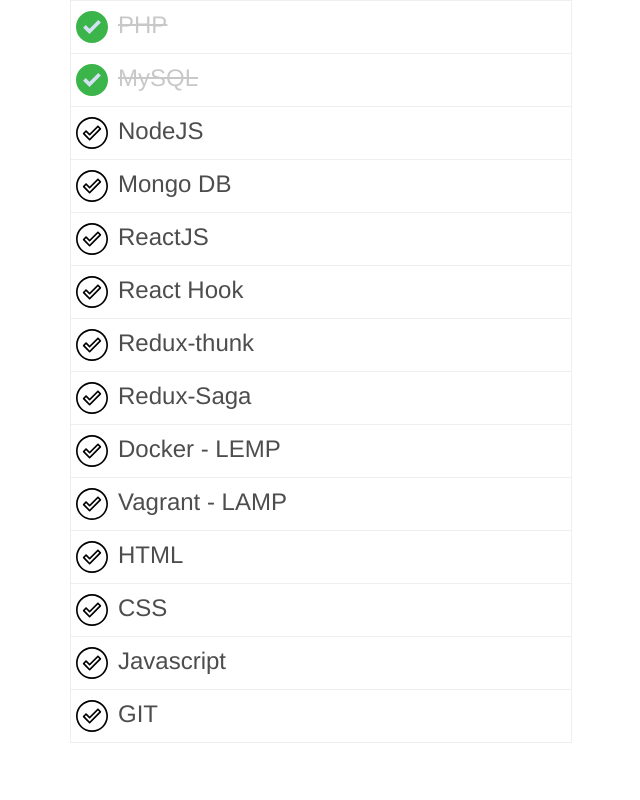
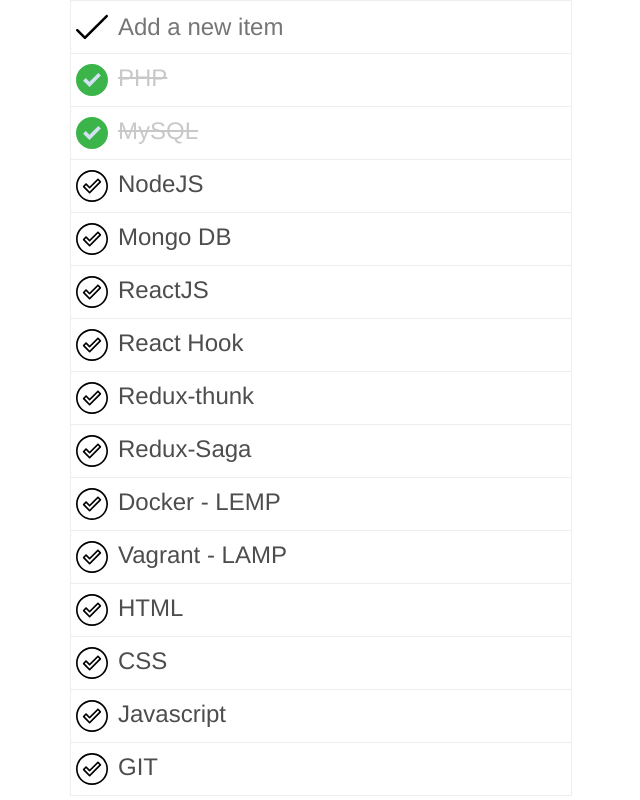
Before and after one commit to quangnguyen90/my_reactjs_case_study, a React (Create React App) app: page / in a window 1280 px wide. Shown: the whole page, without its empty margins (319-959 px from the left). Built offline with nearby package versions, Linux system fonts and the light colour scheme.

Commit message:
Finish TodoApp - P3 - Add to Todo List

```diff
--- a/src/App.css
+++ b/src/App.css
@@ -3,6 +3,24 @@
   margin-left: auto;
   margin-right: auto;
   border: 1px solid #eee;
+}
+.App .Header {
+  padding: 10px 5px;
+  display: flex;
+  border-bottom: 1px solid #eee;
+}
+
+.App .Header input {
+  font-family: "Helvetica Neue", Helvetica, Arial, sans-serif;
+  font-weight: 300;
+  font-size: 24px;
+  padding-left: 10px;
+  width: 100%;
+  border: none;
+}
+
+.App .Header input:focus {
+  outline: none;
 }
 
 .App-logo {
--- a/src/App.js
+++ b/src/App.js
@@ -1,11 +1,13 @@
 import React, { Component } from 'react';
 import './App.css';
 import TodoItem from './components/Todo/TodoItem';
+import tick from './img/tick.svg';
 
 class App extends Component {
   constructor() {
     super();
     this.state = {
+      newItem: '',
       todoItems: [
         { title: 'PHP', isComplete: true },
         { title: 'MySQL', isComplete: true },
@@ -23,6 +25,9 @@
         { title: 'GIT' },
       ]
     }
+
+    this.onKeyUp = this.onKeyUp.bind(this);
+    this.onChange = this.onChange.bind(this);
   }
 
   onItemClicked(item) {
@@ -44,10 +49,48 @@
     };
   }
 
+  onKeyUp(event) {
+    if (event.keyCode === 13) { //enter code
+      let text = event.target.value;
+      if (!text) {
+        return;
+      }
+
+      text = text.trim();
+      if (!text) {
+        return;
+      }
+
+      this.setState({
+        newItem: '',
+        todoItems: [
+          { title: text, isComplete: false },
+          ...this.state.todoItems
+        ]
+      });
+    }
+  }
+
+  onChange(event) {
+    this.setState({
+      newItem : event.target.value
+    })
+  }
+
   render() {
-    const { todoItems } = this.state;
+    const { todoItems, newItem } = this.state;
     return (
       <div className="App">
+        <div className="Header">
+          <img src={tick}  width={32} height={32} />
+          <input
+            type="text"
+            placeholder="Add a new item"
+            onKeyUp={this.onKeyUp}
+            onChange={this.onChange}
+            value={newItem}
+          />
+        </div>
         {todoItems.length > 0 &&
           todoItems.map((item, index) => (
             <TodoItem
```
Also changed, not shown: src/img/tick.svg (added).
